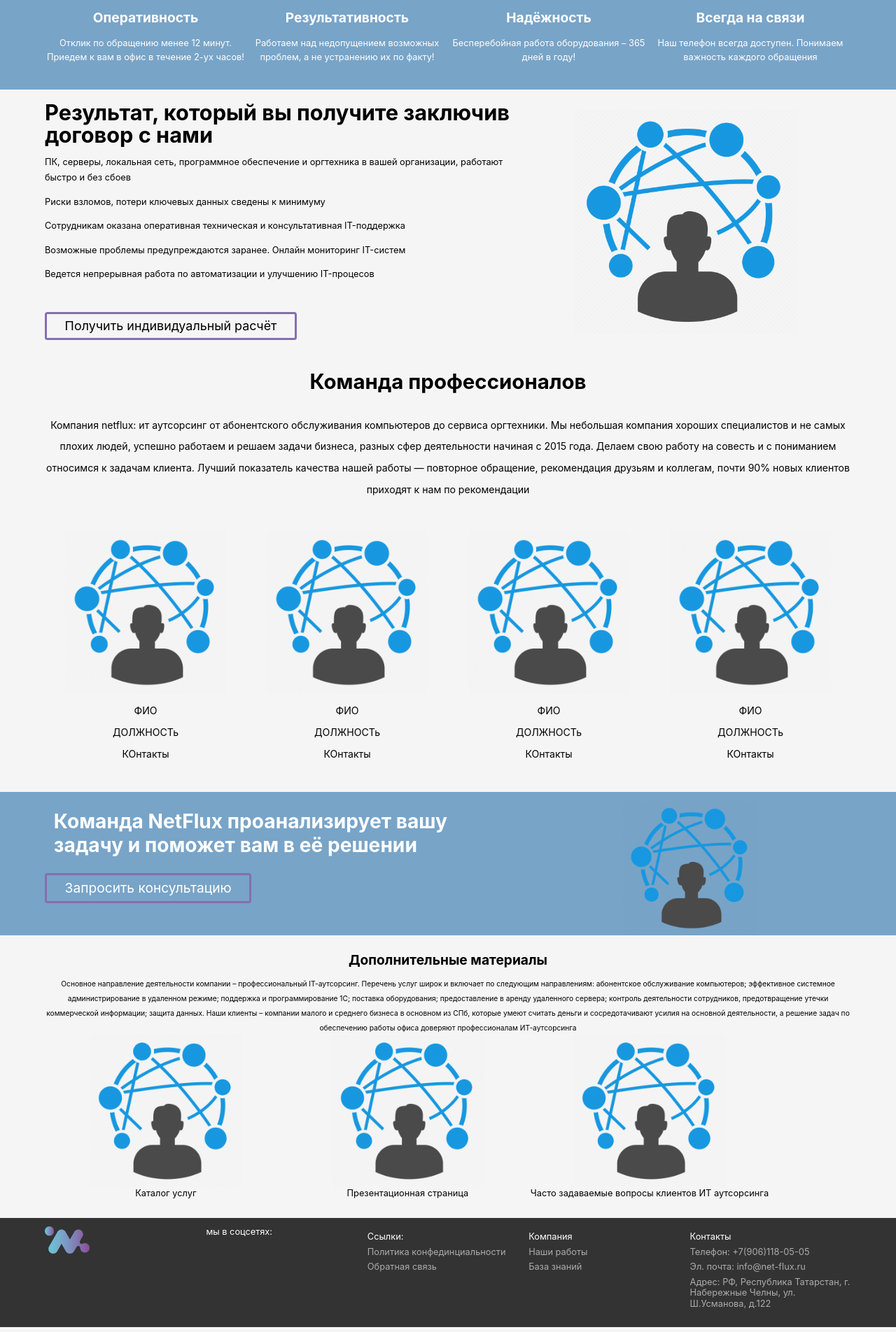
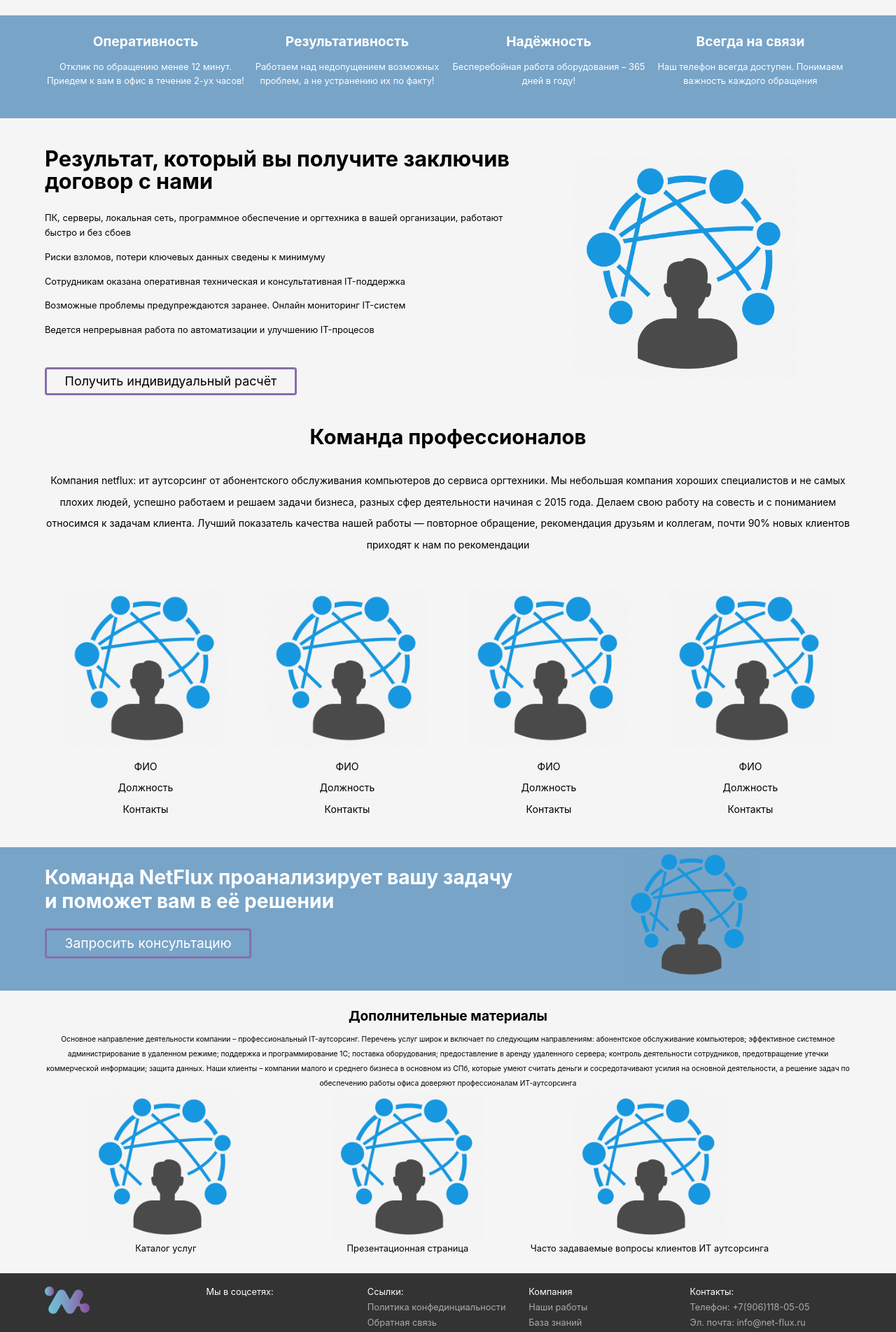
Before and after one commit to nik001/netflux, a React (Create React App) app: page / in a window 1280 px wide. Shown: the part 566-2470 px from the top of the page at 70% size. Built offline with nearby package versions, Linux system fonts and the light colour scheme.

Commit message:
main str

```diff
--- a/src/Content/MainContent/SectionFoo/SectionFoo.js
+++ b/src/Content/MainContent/SectionFoo/SectionFoo.js
@@ -23,26 +23,26 @@
                     <div>
                         <img  src={foto} alt='photo'  />
                         <p>ФИО</p>
-                        <p>ДОЛЖНОСТь</p>
-                        <p>КОнтакты</p>
+                        <p>Должность</p>
+                        <p>Контакты</p>
                     </div>
                     <div>
                         <img  src={foto} alt='photo'  />
                         <p>ФИО</p>
-                        <p>ДОЛЖНОСТь</p>
-                        <p>КОнтакты</p>
+                        <p>Должность</p>
+                        <p>Контакты</p>
                     </div>
                     <div>
                         <img  src={foto} alt='photo'  />
                         <p>ФИО</p>
-                        <p>ДОЛЖНОСТь</p>
-                        <p>КОнтакты</p>
+                        <p>Должность</p>
+                        <p>Контакты</p>
                     </div>
                     <div>
                         <img  src={foto} alt='photo'  />
                         <p>ФИО</p>
-                        <p>ДОЛЖНОСТь</p>
-                        <p>КОнтакты</p></div>
+                        <p>Должность</p>
+                        <p>Контакты</p></div>
                 </div>
 
             </div>
--- a/src/Content/MainContent/SectionFooter/SectionFooter.js
+++ b/src/Content/MainContent/SectionFooter/SectionFooter.js
@@ -6,8 +6,18 @@
     return (
         <div className='footer'>
             <div className='footer-s'>
-                    <div> <img className='foter-logo' src={Logo} /></div>
-                    <div>мы в соцсетях:</div>
+                    <div>
+                    <ul>
+                            <li><a href=''> <img className='foter-logo' src={Logo} /></a></li>
+                        </ul>
+
+                    </div>
+
+                    <div>
+                        <ul>
+                            <li>Мы в соцсетях:</li>
+                        </ul>
+                    </div>
                     <div>
                         <ul>
                             <li>Ссылки:</li>
@@ -24,7 +34,7 @@
                     </div>
                     <div>
                     <ul>
-                            <li>Контакты</li>
+                            <li>Контакты:</li>
                             <li><a href=''>Телефон: +7(906)118-05-05</a></li>
                             <li><a href=''>Эл. почта: info@net-flux.ru</a></li>
                             <li><a href=''>Адрес: РФ, Республика Татарстан, г. Набережные Челны, ул. Ш.Усманова, д.122</a></li>
--- a/src/Content/MainContent/SectionForm/SectionForm.css
+++ b/src/Content/MainContent/SectionForm/SectionForm.css
@@ -12,7 +12,7 @@
 
 
 .section-form{
-    padding-top: 1vw;
+
     display: grid;
     grid-template-columns: 60% 40%;
 
@@ -20,7 +20,7 @@
 
 .section-form div h2{
     font-size: 2.2vw;
-    margin: 1vw;
+    padding-top: 2vw;
     margin-bottom: 2.5vw;
 }
 
--- a/src/Content/MainContent/SectionFree/SectionFree.css
+++ b/src/Content/MainContent/SectionFree/SectionFree.css
@@ -1,3 +1,7 @@
+.Main-m-free{
+    padding-top: 2vw;
+}
+
 .section-m-free{
     padding-top: 1.3vw;
     margin: 0 auto;
@@ -11,7 +15,7 @@
 .section-m-free h2{
     font-size: 2.4vw;
     line-height: 2.5vw;
-    padding-bottom: 1vw;
+    padding-bottom: 2vw;
 }
 
 .section-m-free div{
--- a/src/Content/MainContent/SectionOneSlider/SectionOneSlider.css
+++ b/src/Content/MainContent/SectionOneSlider/SectionOneSlider.css
@@ -1,6 +1,7 @@
 .Main-slider{
     width: 100%;
     margin-top: 3vw;
+    margin-bottom: 2vw;
 }
 
 .Slider-S{
--- a/src/Content/MainContent/SectionOneSlider/SectionOneSlider.js
+++ b/src/Content/MainContent/SectionOneSlider/SectionOneSlider.js
@@ -22,7 +22,7 @@
 
                    </div>
 
-                   <a href="#" class="button24"> Получить консультацияю</a>
+                   <a href="#" class="button24"> Получить консультацию</a>
 
                 </div>
                 <div className='Slider-s-images'>
--- a/src/Content/MainContent/SectionTwo/SectionTwo.css
+++ b/src/Content/MainContent/SectionTwo/SectionTwo.css
@@ -2,7 +2,8 @@
     background: #78A4C8;
     height: 9vw;
     color: #FFF;
-    padding-top: 1.3vw;
+    padding-top: 2vw;
+    padding-bottom: 0.5vw;
 }
 
 .section-m-two{
--- a/src/Header/HeaderContacts/HeaderContacts.js
+++ b/src/Header/HeaderContacts/HeaderContacts.js
@@ -1,7 +1,7 @@
 import React from 'react';
 import './HeaderContacts.css'
 import Logo from './netflux_logo.png';
-import lk from './img/free-icon-linux-penguin-sketched-logo-outline-37129.png';
+import lk from './img/iconuser.png';
 
 
 import Telegram from './img/free-icon-telegram-739260.png';
@@ -13,7 +13,10 @@
     return (
         <div className='He-Contacts'>
                 <div className='He-logo'>
-               <img src={Logo} />
+                  <a href=''>
+                    <img src={Logo} />
+                  </a>
+
                 </div>
 
                 <div className='He-contact'>
```
Also changed, not shown: src/Header/HeaderContacts/img/iconuser.png (added).
